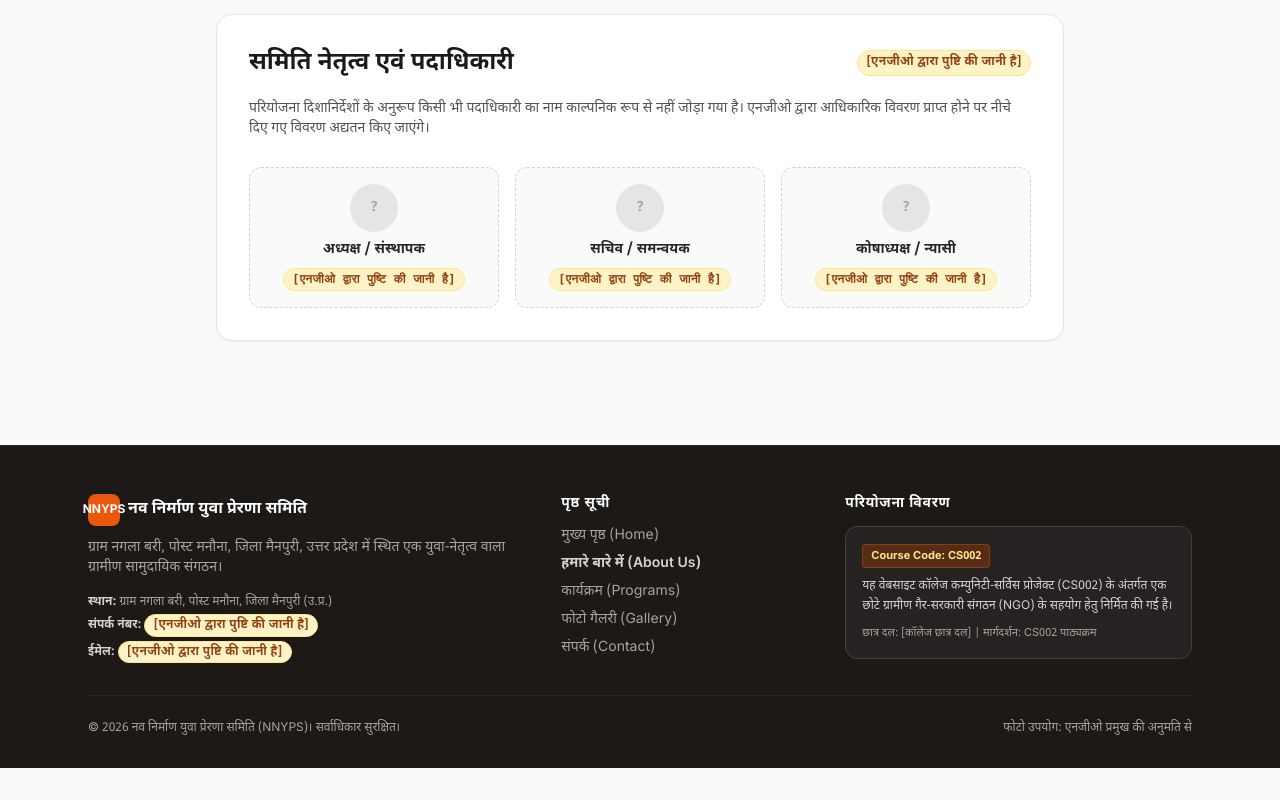
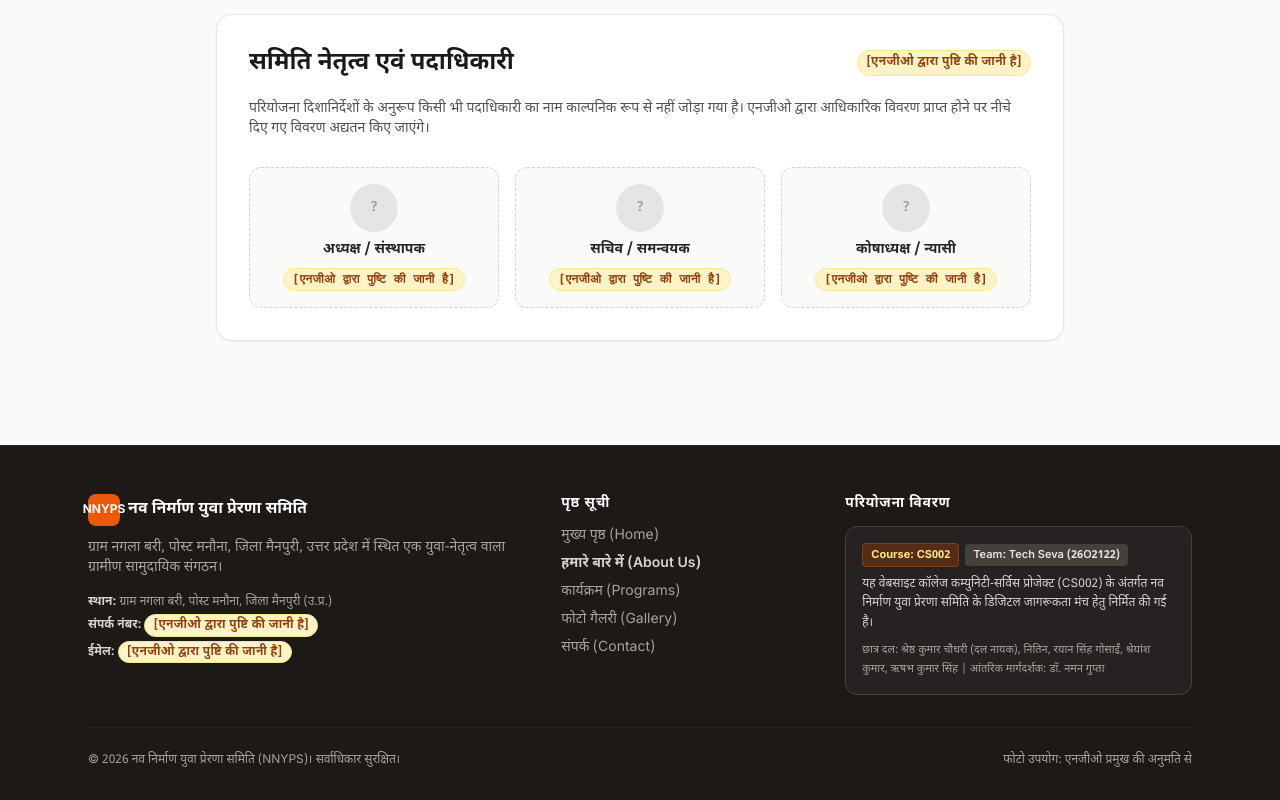
Before and after one commit to shreshthkchaudhary/Navnirman-Yuva-Prerna-Samiti--NNYPS-, a plain HTML site: page about.html in a window 1280 px wide. Shown: the part 1572-2372 px from the top of the page. Before the commit the page ends 2340 px from the top, so only its background shows below. Drawn offline with nearby package versions, Linux system fonts and the light colour scheme.

Commit message:
Update project attribution with Tech Seva team details and mentor

```diff
--- a/about.html
+++ b/about.html
@@ -437,18 +437,23 @@
             परियोजना विवरण
           </h4>
           <div class="p-4 rounded-xl bg-stone-800/80 border border-stone-700 space-y-2">
-            <span class="inline-block px-2 py-0.5 rounded text-[11px] font-bold bg-amber-900/60 text-amber-200 border border-amber-700/50">
-              Course Code: CS002
-            </span>
+            <div class="flex flex-wrap items-center gap-1.5">
+              <span class="inline-block px-2 py-0.5 rounded text-[11px] font-bold bg-amber-900/60 text-amber-200 border border-amber-700/50">
+                Course: CS002
+              </span>
+              <span class="inline-block px-2 py-0.5 rounded text-[11px] font-semibold bg-stone-700 text-stone-200">
+                Team: Tech Seva (26O2122)
+              </span>
+            </div>
             <p class="text-xs text-stone-300 leading-relaxed"
-               data-hi="यह वेबसाइट कॉलेज कम्युनिटी-सर्विस प्रोजेक्ट (CS002) के अंतर्गत एक छोटे ग्रामीण गैर-सरकारी संगठन (NGO) के सहयोग हेतु निर्मित की गई है।"
-               data-en="This website was developed as part of a college community-service project (CS002) to support a local rural NGO.">
-              यह वेबसाइट कॉलेज कम्युनिटी-सर्विस प्रोजेक्ट (CS002) के अंतर्गत एक छोटे ग्रामीण गैर-सरकारी संगठन (NGO) के सहयोग हेतु निर्मित की गई है।
+               data-hi="यह वेबसाइट कॉलेज कम्युनिटी-सर्विस प्रोजेक्ट (CS002) के अंतर्गत नव निर्माण युवा प्रेरणा समिति के डिजिटल जागरूकता मंच हेतु निर्मित की गई है।"
+               data-en="Developed under College Community Service Project (CS002) as a Digital Awareness Platform for Nav Nirman Yuva Prerna Samiti.">
+              यह वेबसाइट कॉलेज कम्युनिटी-सर्विस प्रोजेक्ट (CS002) के अंतर्गत नव निर्माण युवा प्रेरणा समिति के डिजिटल जागरूकता मंच हेतु निर्मित की गई है।
             </p>
             <p class="text-[11px] text-stone-400"
-               data-hi="छात्र दल: [कॉलेज छात्र दल] | मार्गदर्शन: CS002 पाठ्यक्रम"
-               data-en="Student Team: [College Student Team] | Course: CS002">
-              छात्र दल: [कॉलेज छात्र दल] | मार्गदर्शन: CS002 पाठ्यक्रम
+               data-hi="छात्र दल: श्रेष्ठ कुमार चौधरी (दल नायक), नितिन, रयान सिंह गोसाईं, श्रेयांश कुमार, ऋषभ कुमार सिंह | आंतरिक मार्गदर्शक: डॉ. नमन गुप्ता"
+               data-en="Student Team: Shreshth Kumar Chaudhary (Lead), Nitin, Ryan Singh Gosain, Shreyansh Kumar, Rishabh Kumar Singh | Mentor: Dr. Naman Gupta">
+              छात्र दल: श्रेष्ठ कुमार चौधरी (दल नायक), नितिन, रयान सिंह गोसाईं, श्रेयांश कुमार, ऋषभ कुमार सिंह | आंतरिक मार्गदर्शक: डॉ. नमन गुप्ता
             </p>
           </div>
         </div>
```
Also changed, not shown: contact.html (+14 -9 lines), gallery.html (+14 -9 lines), index.html (+14 -9 lines), programs.html (+14 -9 lines), 1 other file.
